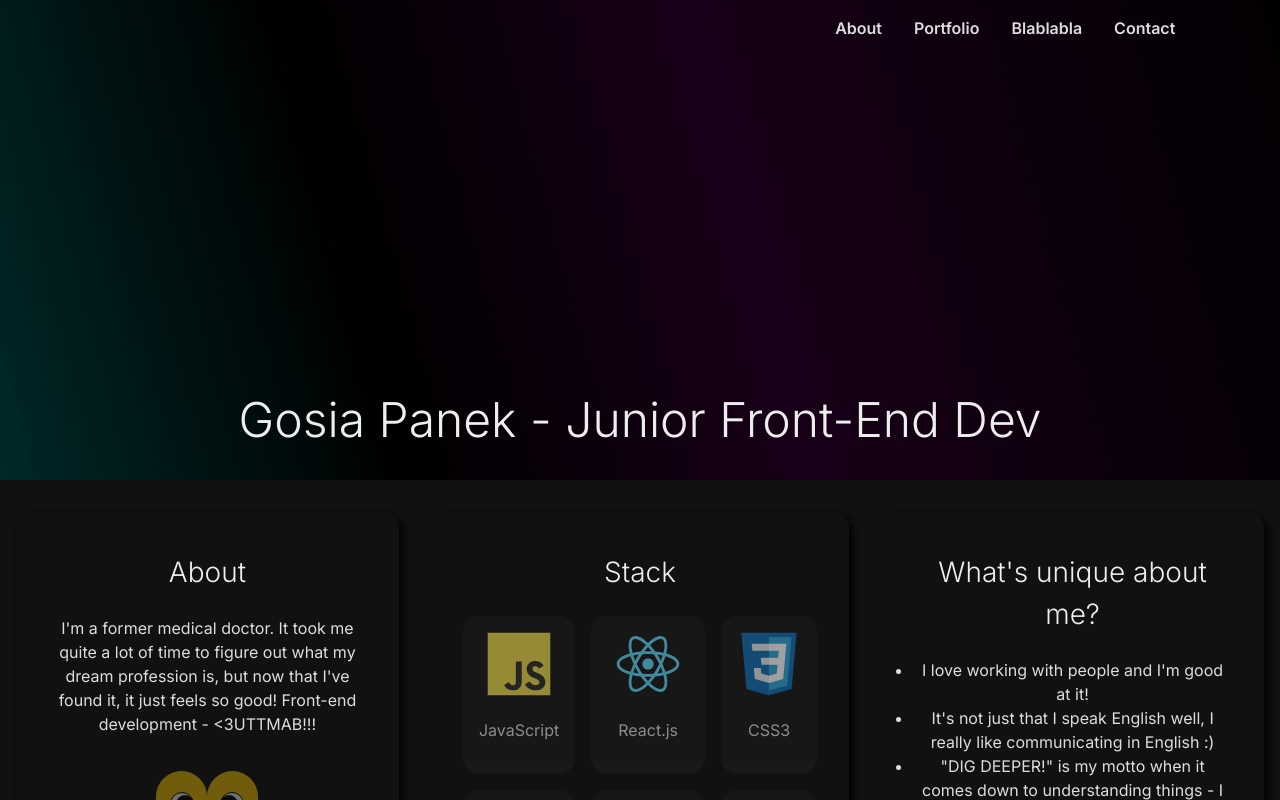
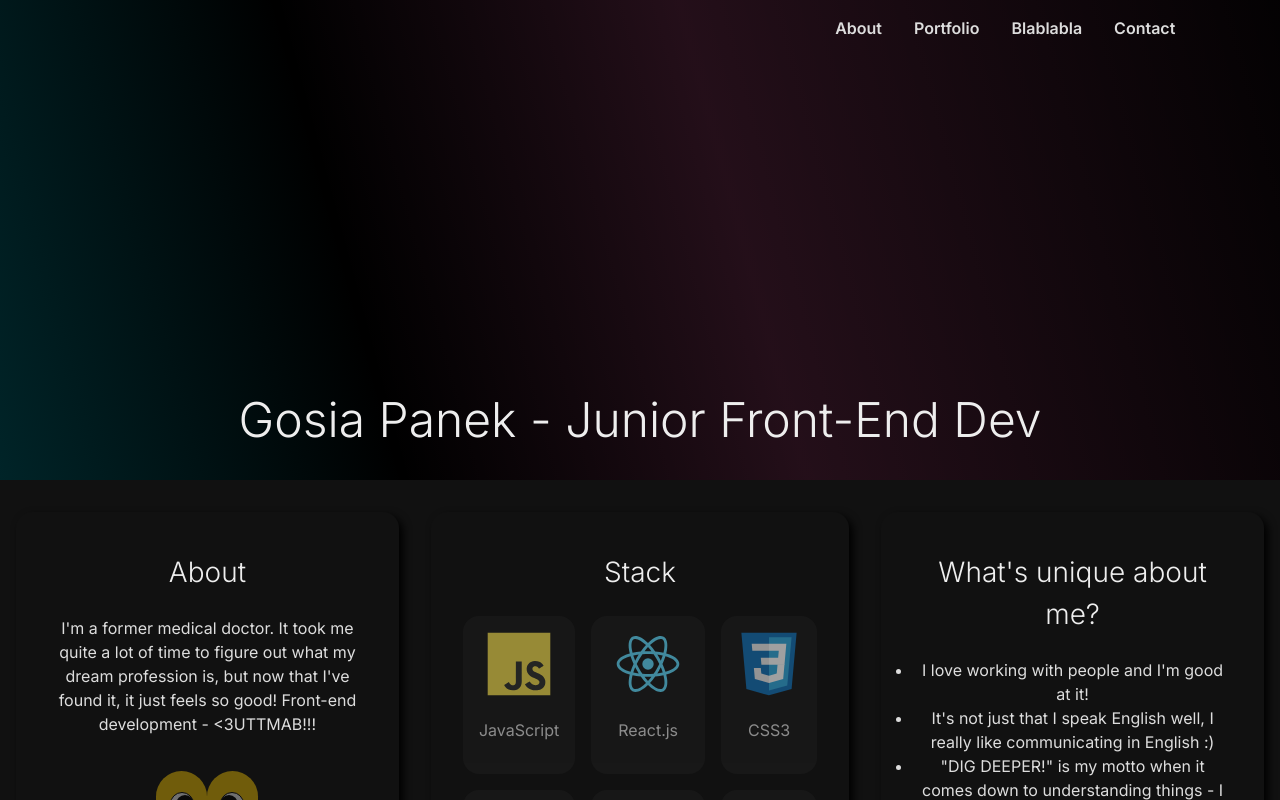
Before and after one commit to fromITzerotoIThero/personal-website, a React (Create React App) app: page / in a window 1280 px wide. Shown: the top 800 px of the page. Built offline with nearby package versions, Linux system fonts and the light colour scheme; a web font is replaced by a local one.

Commit message:
Change (slightly) colors of HeroSection gradient

```diff
--- a/src/components/HeroSection/HeroSection.module.css
+++ b/src/components/HeroSection/HeroSection.module.css
@@ -8,11 +8,11 @@
     background-color: #000;
     background-image: linear-gradient(255deg,
             rgba(0, 0, 0, 0),
-            rgba(200, 200, 0, 0.12) 20%,
+            rgba(225, 230, 35, 0.12) 20%,
             rgba(0, 0, 0, 0),
-            rgba(200, 0, 200, 0.12) 70%,
+            rgba(255, 105, 180, 0.14) 70%,
             rgba(0, 0, 0, 0),
-            rgba(0, 200, 200, 0.2));
+            rgba(0, 180, 200, 0.2));
 }
 
 .heading {
```
